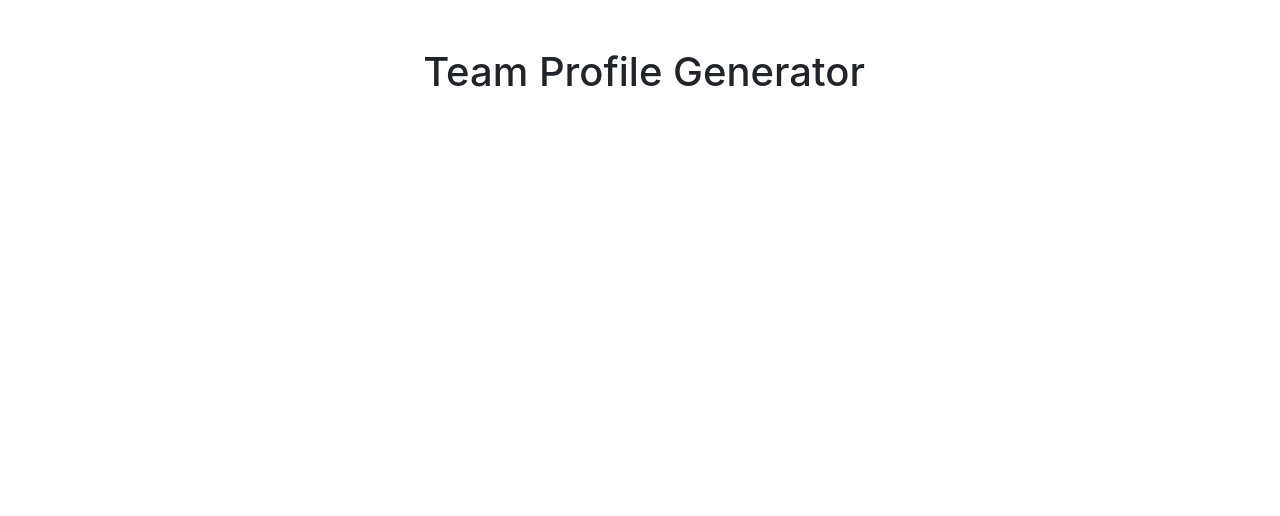
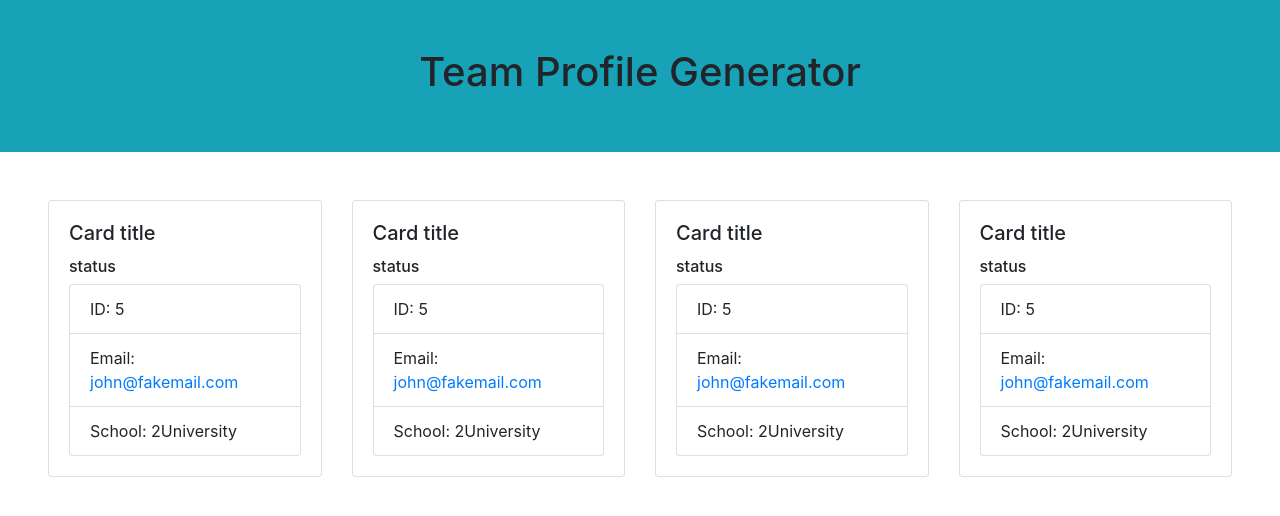
Before and after one commit to jamesfillerup/Team-Profile-Generator, a website: page dist/index.html in a window 1280 px wide. Drawn offline with nearby package versions, Linux system fonts and the light colour scheme.

Commit message:
htmldone

```diff
--- a/dist/index.html
+++ b/dist/index.html
@@ -9,14 +9,69 @@
     <link rel="stylesheet" href="https://cdn.jsdelivr.net/npm/bootstrap@4.3.1/dist/css/bootstrap.min.css" integrity="sha384-ggOyR0iXCbMQv3Xipma34MD+dH/1fQ784/j6cY/iJTQUOhcWr7x9JvoRxT2MZw1T" crossorigin="anonymous">
 </head>
 <body>
-    <div class ='wrapper'>
-        <header class="pt-5 pl-2 al">
+    <div class="">
+        <header class="pt-5 pl-2 p-5 bg-info">
             <h1 class="text-center">
                 Team Profile Generator
             </h1>
 
         </header>
-        <main>
+        <main class="p-5">
+            <!-- https://getbootstrap.com/docs/4.4/components/card/ -->
+            <div class="row row-cols-1 row-cols-md-3">
+                <div class="col mb-4">
+                    <div class="card h-100">
+                        <div class="card-body">
+                            <h5 class="card-title">Card title</h5>
+                            <h6>status</h6>
+                            <ul class="list-group">
+                                <li class="list-group-item">ID: 5</li>
+                                <li class="list-group-item">Email: <a href="mailto:john@fakemail.com">john@fakemail.com</a></li>
+                                <li class="list-group-item">School: 2University</li>
+                            </ul>
+                        </div>
+                    </div>
+                </div>
+                <div class="col mb-4">
+                    <div class="card h-100">
+                        <div class="card-body">
+                            <h5 class="card-title">Card title</h5>
+                            <h6>status</h6>
+                            <ul class="list-group">
+                                <li class="list-group-item">ID: 5</li>
+                                <li class="list-group-item">Email: <a href="mailto:john@fakemail.com">john@fakemail.com</a></li>
+                                <li class="list-group-item">School: 2University</li>
+                            </ul>
+                        </div>
+                    </div>
+                </div>
+                <div class="col mb-4">
+                    <div class="card h-100">
+                        <div class="card-body">
+                            <h5 class="card-title">Card title</h5>
+                            <h6>status</h6>
+                            <ul class="list-group">
+                                <li class="list-group-item">ID: 5</li>
+                                <li class="list-group-item">Email: <a href="mailto:john@fakemail.com">john@fakemail.com</a></li>
+                                <li class="list-group-item">School: 2University</li>
+                            </ul>
+                        </div>
+                    </div>
+                </div>
+                <div class="col mb-4">
+                    <div class="card h-100">
+                        <div class="card-body">
+                            <h5 class="card-title">Card title</h5>
+                            <h6>status</h6>
+                            <ul class="list-group">
+                                <li class="list-group-item">ID: 5</li>
+                                <li class="list-group-item">Email: <a href="mailto:john@fakemail.com">john@fakemail.com</a></li>
+                                <li class="list-group-item">School: 2University</li>
+                            </ul>
+                        </div>
+                    </div>
+                </div>
+            </div>
         </main>
     </div>
 </body>
```
